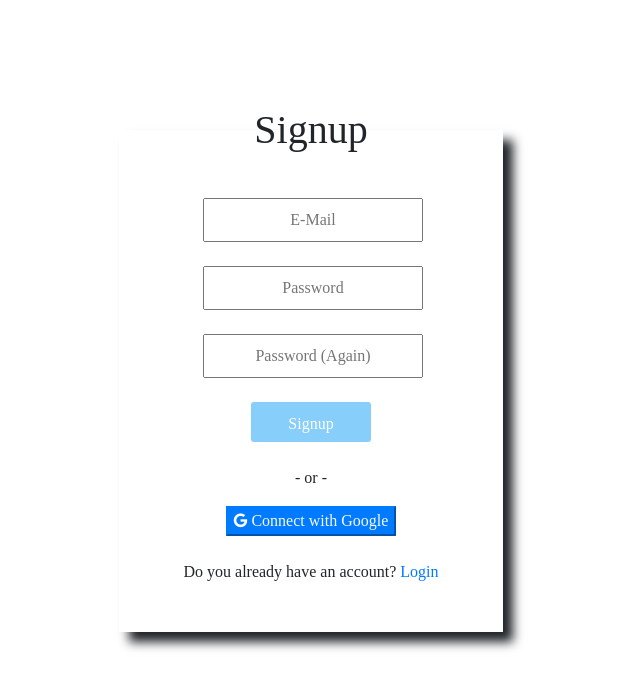
After one commit to KarenNgala/online-school-database, a Django app: page /accounts/signup/ in a window 1280 px wide. The commit adds this page. Shown: the top 689 px of the page, without its empty margins (329-969 px from the left). Run offline with Django 3.2, Linux system fonts and the light colour scheme; some libraries are stand-ins or nearby versions.

Commit message:
Basics of authentication complete. Normal and Google

```diff
--- a/application/admin.py
+++ b/application/admin.py
@@ -1,3 +1,4 @@
 from django.contrib import admin
+from .models import *
 
-# Register your models here.
+admin.site.register(User)
--- /dev/null
+++ b/application/static/css/signup.css
@@ -0,0 +1,41 @@
+#frm{
+	text-align: center;
+	font-family: Leelawadee;
+}
+#fld{
+	width: 30%;
+	box-shadow: 10px 10px 10px ;
+	margin: 100px auto;
+	padding-top: 30px;
+	border-color: lightskyblue;
+}
+legend{
+	font-size: 40px;
+}
+#email{
+	color: lightslategray;
+}
+#pass{
+	color: lightslategray;
+}
+span{
+	color: red;
+}
+input{
+	text-align: center;
+	padding: 8px;
+}
+.btn{
+	background-color: lightskyblue;
+	border: 0;
+	border-radius: 3px;
+	padding: 10px;
+	width: 120px;
+	height: 40px;
+	cursor: pointer;
+	color: white;
+	transition: all 0.5s ease-in-out;
+	outline: 0;
+}
+.btn:hover{
+	background-color: lightblue;
--- /dev/null
+++ b/application/templates/account/base.html
@@ -0,0 +1 @@
+{% extends 'base.html' %}
--- /dev/null
+++ b/application/templates/account/signup.html
@@ -0,0 +1,53 @@
+{% extends "account/base.html" %}
+{% load static %}
+{% load i18n %}
+
+
+{% block head_links %}
+<link rel="stylesheet" href="{% static 'css/signup.css' %}">
+{% endblock %}
+
+
+{% block content %}
+
+<form action="{% url 'account_signup' %}" method="post" id="frm">
+    <fieldset id="fld">
+		<legend>Signup</legend>
+
+		{% csrf_token %} {% for field in form %}
+		<label for="{{ field.field.field.widget.input_type }}"></label>
+		<input id="{{ field.id_for_label }}" class="input" placeholder="{{field.label|title}}"
+			type="{{ field.field.widget.input_type }}" name="{{ field.html_name }}" autocomplete="off">
+			{% if field.field.widget.input_type == 'checkbox' %}
+			{{field.label}}
+			{% endif %}
+			<br><br>
+		{{ field.errors }} {% endfor %}
+
+		{% if redirect_field_value %}
+		<input type="hidden" name="{{ redirect_field_name }}" value="{{ redirect_field_value }}">
+		{% endif %}
+        <input type="submit" value="Signup" class="btn"></button>
+
+        <br> <br>
+
+        <p class="text-center" id="signup">- or -</p>
+
+        {% load account socialaccount %}
+
+        {% get_providers as socialaccount_providers %}
+
+        {% for provider in socialaccount_providers %}
+        <button class="btn-primary">
+            <i class="fa fa-{{provider.name|lower}}" id="social_icon"></i>
+            <a class="text-light" title="{{provider.name}}" href="{% provider_login_url provider.id process=process scope=scope auth_params=auth_params %}">
+                 Connect with {{provider.name}}
+            </a>
+        </button>
+        {% endfor %}
+
+        <br><br>
+        Do you already have an account? <a href="{% url 'account_login' %}">Login</a><br><br><br>
+    </fieldset>
+</form>
+{% endblock %}
--- a/application/templates/base.html
+++ b/application/templates/base.html
@@ -1,29 +1,52 @@
 {% load static %}
+
 <!DOCTYPE html>
 <html lang="en">
-
 <head>
     <meta charset="UTF-8">
-    <meta name="viewport" content="width=device-width">
-    <title>Document</title>
+    <meta name="viewport" content="width=device-width, initial-scale=1.0">
+    <!-- <link rel="shortcut icon" href="../images/lime.png" /> -->
+    <title>Oceanic db</title>
 
-    {% block styles %}
+    <!-- <link rel="stylesheet" href="{% static 'account/Css/Custom-Account-Styles.css' %}" type = "text/css"/> -->
+    <!-- Google Fonts -->
+    <link href="https://fonts.googleapis.com/css?family=Source+Sans+Pro" rel="stylesheet">
+    <link href='https://fonts.googleapis.com/css?family=Montserrat' rel='stylesheet'>
     <link href="https://fonts.googleapis.com/css2?family=Lato&display=swap" rel="stylesheet">
-    <link rel="stylesheet" href="{% static 'css/style.css' %}"> {% endblock %}
+
+    <link rel="stylesheet" href="https://cdnjs.cloudflare.com/ajax/libs/font-awesome/4.7.0/css/font-awesome.min.css">
+
+    <!-- Bootstrap Materialize CSS -->
+    <link rel="stylesheet" href="https://stackpath.bootstrapcdn.com/bootstrap/4.1.1/css/bootstrap.min.css" integrity="sha384-WskhaSGFgHYWDcbwN70/dfYBj47jz9qbsMId/iRN3ewGhXQFZCSftd1LZCfmhktB" crossorigin="anonymous">
+    <!-- <link rel="stylesheet" href="https://cdnjs.cloudflare.com/ajax/libs/materialize/1.0.0/css/materialize.min.css"> -->
+
+    <!-- Font Awesome Icons -->
+    <link href="https://stackpath.bootstrapcdn.com/font-awesome/4.7.0/css/font-awesome.min.css" rel="stylesheet" integrity="sha384-wvfXpqpZZVQGK6TAh5PVlGOfQNHSoD2xbE+QkPxCAFlNEevoEH3Sl0sibVcOQVnN" crossorigin="anonymous">
+
+{% block head_links %}
+{% endblock %}
 </head>
 
 <body>
-    {% include 'navbar.html' %}
+  {% include 'navbar.html' %}
 
-    <!--  -->
-    {% block content %} {% endblock %}
+  {% block content%}
 
+	  {% block messages %}
+    {% endblock %}
 
-    <!--  -->
-    {% block scripts %}
-    <script src="https://ajax.googleapis.com/ajax/libs/jquery/3.2.1/jquery.min.js"></script>
-    <script src='https://kit.fontawesome.com/a076d05399.js'></script>
-    {% endblock %}
+  {% endblock %}
+
+  {% block content_extra %}
+  {% endblock %}
+
+  <!-- Optional JavaScript -->
+  <!-- jQuery first, then Popper.js, then Bootstrap JS -->
+  <script src="https://code.jquery.com/jquery-3.3.1.slim.min.js" integrity="sha384-q8i/X+965DzO0rT7abK41JStQIAqVgRVzpbzo5smXKp4YfRvH+8abtTE1Pi6jizo" crossorigin="anonymous"></script>
+  <script src="https://cdnjs.cloudflare.com/ajax/libs/popper.js/1.14.3/umd/popper.min.js" integrity="sha384-ZMP7rVo3mIykV+2+9J3UJ46jBk0WLaUAdn689aCwoqbBJiSnjAK/l8WvCWPIPm49" crossorigin="anonymous"></script>
+  <script src="https://stackpath.bootstrapcdn.com/bootstrap/4.1.1/js/bootstrap.min.js" integrity="sha384-smHYKdLADwkXOn1EmN1qk/HfnUcbVRZyYmZ4qpPea6sjB/pTJ0euyQp0Mk8ck+5T" crossorigin="anonymous"></script>
+  {% block scripts %}
+  {% endblock %}
+
 </body>
-
 </html>
--- a/project/urls.py
+++ b/project/urls.py
@@ -20,6 +20,5 @@ from django.urls import path
 urlpatterns = [
     path('admin/', admin.site.urls),
     url(r'', include('application.urls')),
-    url(r'^accounts/', include('django_registration.backends.one_step.urls')),
-    url('accounts/', include('django.contrib.auth.urls')),
+    url('^accounts/', include('allauth.urls')),
 ]
```
Also changed, not shown: application/models.py (+51 -5 lines), application/templates/account/login.html (added, +38 -0 lines), application/templates/index.html (+14 -1 lines), project/settings.py (+39 -1 lines), requirements.txt (+15 -1 lines), application/templates/django_registration/registration_complete.html (deleted), application/templates/django_registration/registration_form.html (deleted), application/templates/registration/login.html (deleted), 1 other file.
